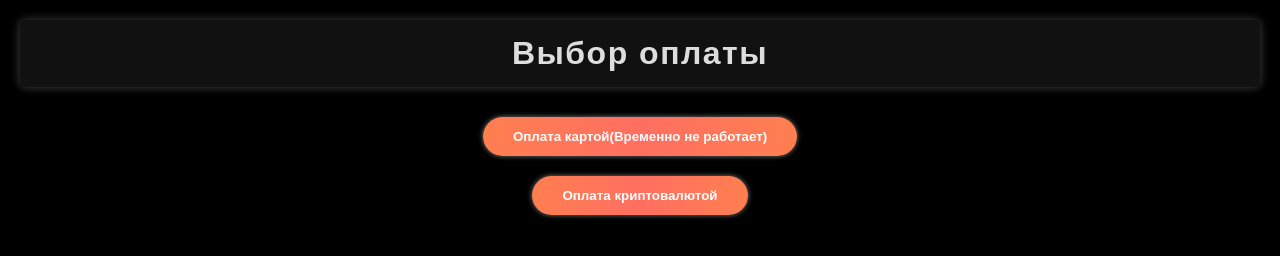
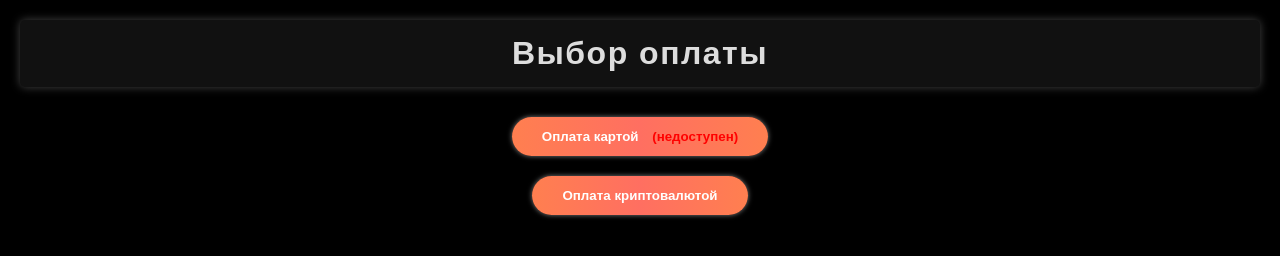
Before and after one commit to flodiss/swater, a plain HTML site: page fsf.html in a window 1280 px wide. Drawn offline with Linux system fonts and the light colour scheme.

Commit message:
fsf.html

```diff
--- a/fsf.html
+++ b/fsf.html
@@ -62,6 +62,11 @@
       color: #fff;
       box-shadow: 0 0 10px rgba(255, 255, 255, 0.8);
     }
+    .unavailable {
+      color: red; /* Красный цвет */
+      font-weight: bold; /* Жирный шрифт */
+      margin-left: 10px; /* Отступ слева */
+    }
 
     @keyframes shine {
       0% {
@@ -79,7 +84,10 @@
   </header>
 
   <div class="content">
-    <button onclick="window.location.href='https://www.donationalerts.com/r/jenyabepxobhi'">Оплата картой(Временно не работает)</button>
+    <button onclick="window.location.href='https://www.donationalerts.com/r/jenyabepxobhi'">
+      Оплата картой
+      <span class="unavailable">(недоступен)</span>
+    </button>
     <button onclick="window.location.href='https://t.me/send?start=IVlmBxLLKZNn'">Оплата криптовалютой</button>
   </div>
 </body>
```
